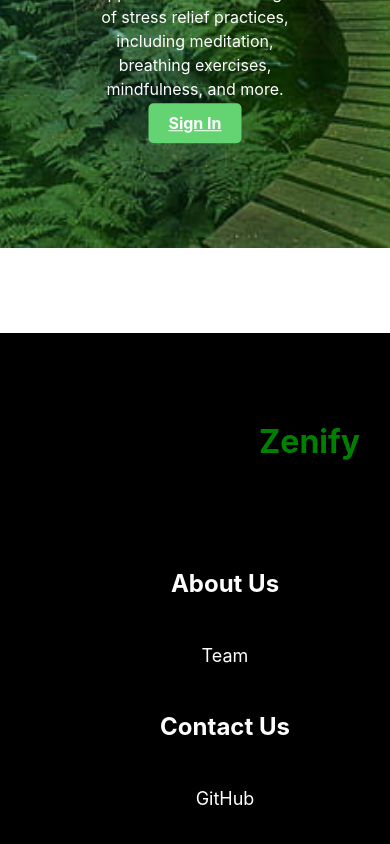
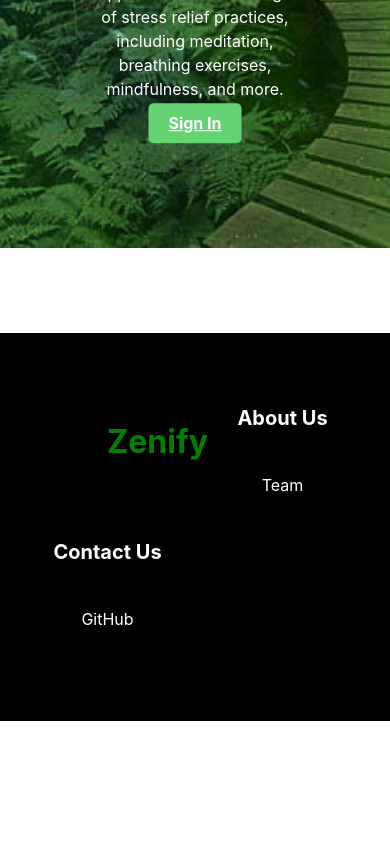
Before and after one commit to Cmbailey089/zenify, a React (Create React App) app in the folder client/: page / in a window 390 px wide. Shown: the part 596-1440 px from the top of the page. After the commit the page ends 1317 px from the top, so only its background shows below. Built offline with nearby package versions, Linux system fonts and the light colour scheme; the HTML template or start-up script is replaced by a standard one.

Commit message:
Made footer more responsive

```diff
--- a/client/src/components/Footer/Footerstyles.js
+++ b/client/src/components/Footer/Footerstyles.js
@@ -7,7 +7,6 @@
   position: relative;
   bottom: 0;
   width: 100%;
-
 
   @media (max-width: 1000px) {
     padding: 70px 30px;
@@ -20,14 +19,18 @@
   justify-content: center;
   max-width: 1000px;
   margin: 0 auto;
-  /* background: red; */
 `;
 
 export const Column = styled.div`
   display: flex;
   flex-direction: column;
+  align-items: center;
   text-align: center;
-  margin-left: 60px;
+  margin: 0 20px;
+
+  @media (max-width: 768px) {
+    margin: 0;
+  }
 `;
 
 export const Row = styled.div`
@@ -35,15 +38,16 @@
   grid-template-columns: repeat(auto-fill, minmax(185px, 1fr));
   grid-gap: 20px;
 
-  @media (max-width: 1000px) {
-    grid-template-columns: repeat(auto-fill, minmax(200px, 1fr));
+  @media (max-width: 768px) {
+    grid-template-columns: repeat(auto-fill, minmax(150px, 1fr));
+    justify-items: center;
   }
 `;
 
 export const FooterLink = styled.a`
   color: #fff;
   margin-bottom: 20px;
-  font-size: 18px;
+  font-size: 16px;
   text-decoration: none;
 
   &:hover {
@@ -54,17 +58,15 @@
 `;
 
 export const AimButton = styled(Link)`
-
   color: #fff;
   margin-bottom: 20px;
-    font-size: 18px;
+  font-size: 16px;
   text-decoration: none;
 
   &:hover {
     cursor: pointer;
     color: green;
     transition: 200ms ease-in;
-    }
   }
 `;
 
@@ -73,11 +75,19 @@
   color: #fff;
   margin-bottom: 40px;
   font-weight: bold;
+
+  @media (max-width: 768px) {
+    font-size: 20px;
+  }
 `;
 
-export const Logo =  styled.section `
+export const Logo = styled.section`
   display: flex;
   justify-content: space-between;
   height: 143px;
   width: auto;
-`
+
+  @media (max-width: 768px) {
+    height: 100px;
+  }
+`;
```
Lines whose indentation alone changed are shown as unchanged.
